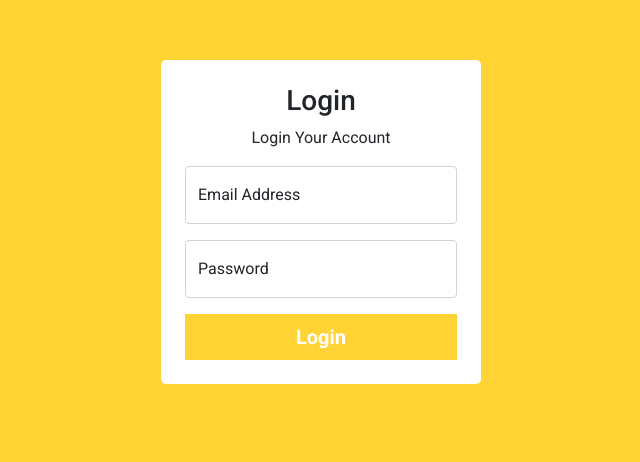
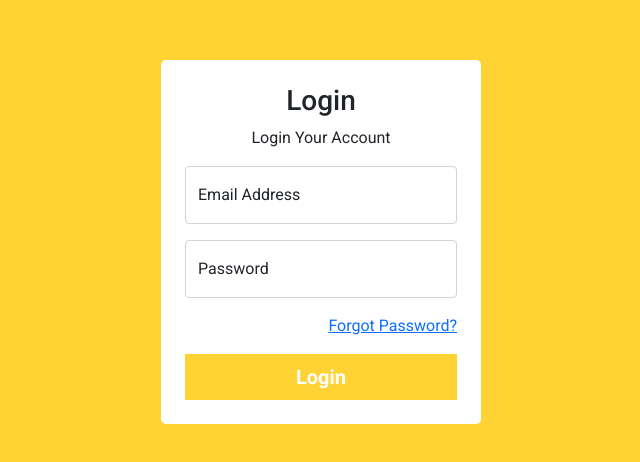
Before and after one commit to Rbihag/ecomm-app-admin, a React (Create React App) app: page / in a window 1280 px wide. Shown: the part 156-618 px from the top of the page, without its empty margins (319-959 px from the left). Built offline with nearby package versions, Linux system fonts and the light colour scheme.

Commit message:
start admin dashboard

```diff
--- a/src/pages/Login.js
+++ b/src/pages/Login.js
@@ -24,6 +24,11 @@ const Login = () => {
                         label="Password"
                         id="pass"
                     />
+                    <div className="mb-3 text-end">
+                        <Link to="forgot-password" className="">
+                            Forgot Password?
+                        </Link>
+                    </div>
                     <Link to='/admin'
                         className="border-0 px-3 py-2 text-white fw-bold w-100 text-center text-decoration-none fs-5"
                         style={{ background: "#ffd333" }}
```
